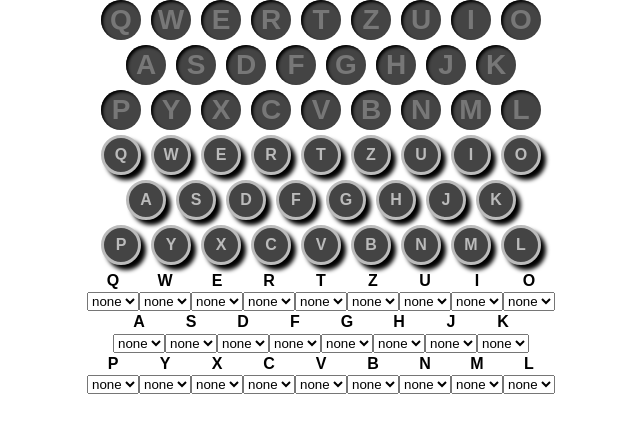
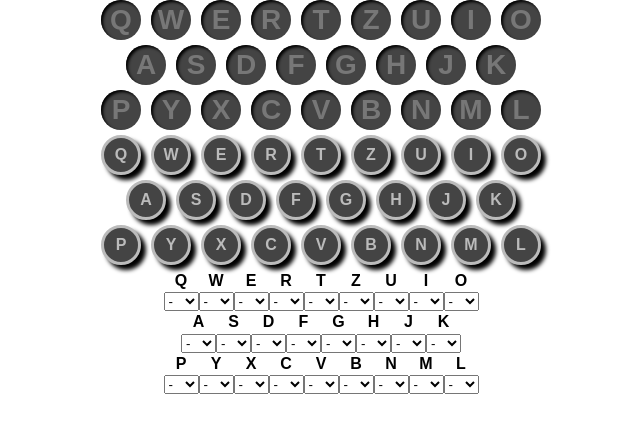
Before and after one commit to kevcomedia/enigma-react, a React (Create React App) app: page / in a window 1280 px wide. Shown: the top 432 px of the page, without its empty margins (319-959 px from the left). Built offline with nearby package versions, Linux system fonts and the light colour scheme.

Commit message:
Change none option to -

```diff
--- a/src/Plug.js
+++ b/src/Plug.js
@@ -14,7 +14,7 @@ class Plug extends Component {
         <label className="Plug__label">
           <b>{this.props.letter}</b>
           <select>
-            <option value="-">none</option>
+            <option value="-">-</option>
             {availableOptions}
           </select>
         </label>
```
